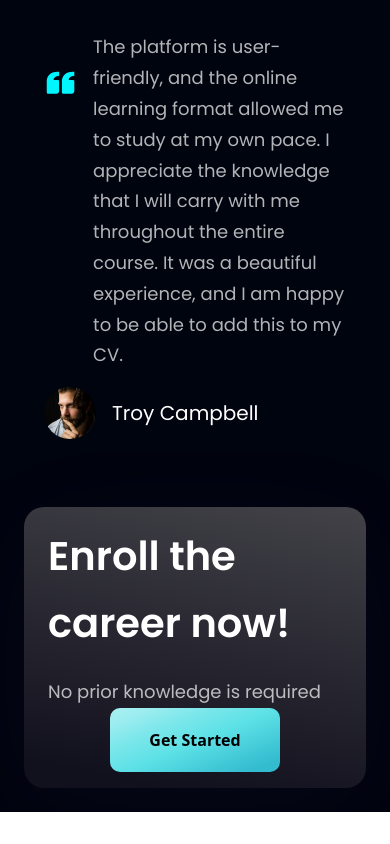
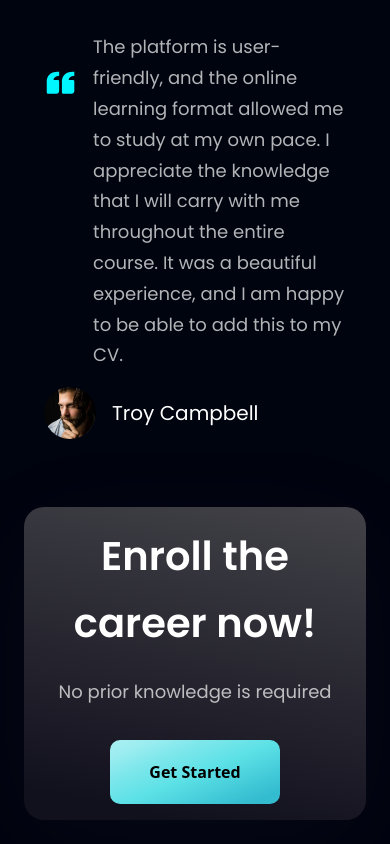
Before and after one commit to kelvinlee0225/master-course, a React (Vite) app: page / in a window 390 px wide. Shown: the part 4596-5440 px from the top of the page. Before the commit the page ends 5408 px from the top, so only its background shows below. Built offline with nearby package versions, Linux system fonts and the light colour scheme.

Commit message:
Add responsiveness to CTA

```diff
--- a/src/components/CTA.tsx
+++ b/src/components/CTA.tsx
@@ -6,7 +6,7 @@ export function CTA() {
       <div
         className={`${styles.flexCenter} ${styles.padding} w-full max-w-[1060px] sm:flex-row flex-col bg-black-gradient-2 rounded-[20px] box-shadow`}
       >
-        <div className="flex flex-1 flex-col">
+        <div className="flex flex-1 flex-col sm:text-left text-center ">
           <h2 className={styles.heading2}>Enroll the career now!</h2>
           <p className={`${styles.paragraph} mt-5`}>
             No prior knowledge is required
@@ -14,7 +14,7 @@ export function CTA() {
         </div>
         <div>
           <button
-            className={`${styles.flexCenter} bg-blue-gradient rounded-[10px] w-[170px] h-[64px] font-semibold`}
+            className={`${styles.flexCenter} bg-blue-gradient rounded-[10px] w-[170px] h-[64px] font-semibold sm:mt-0 mt-8`}
           >
             Get Started
           </button>
```
